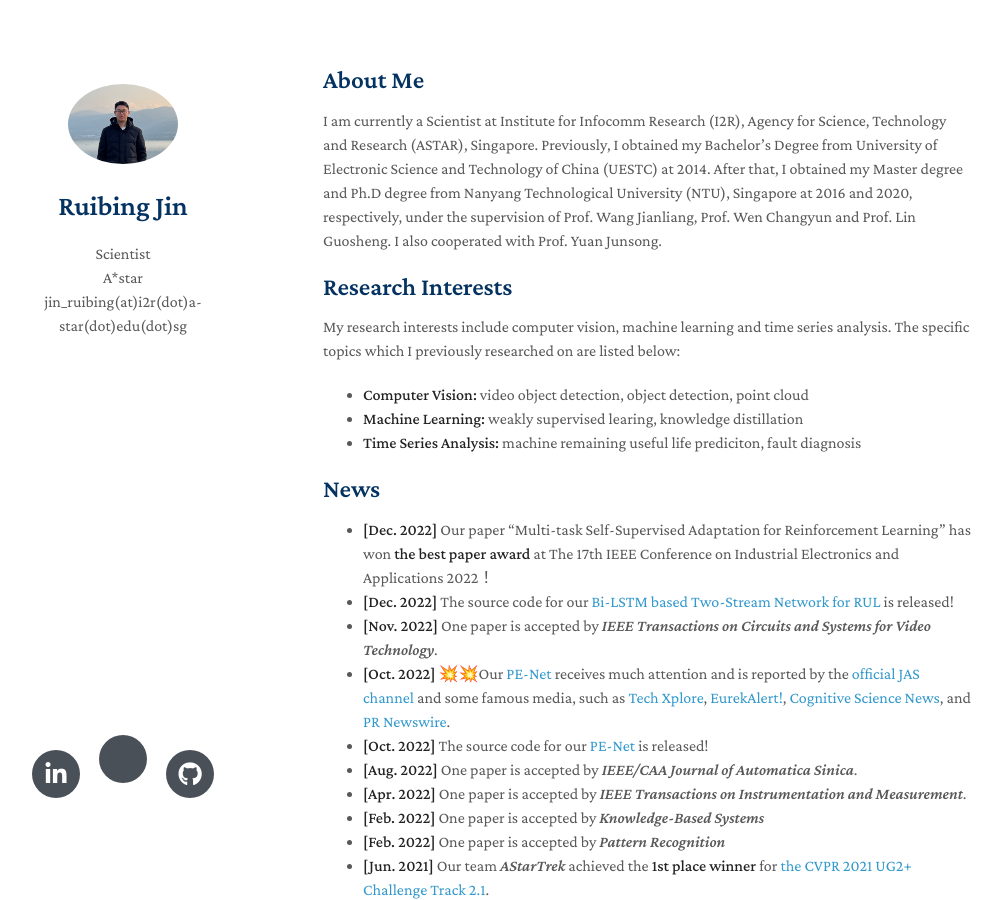
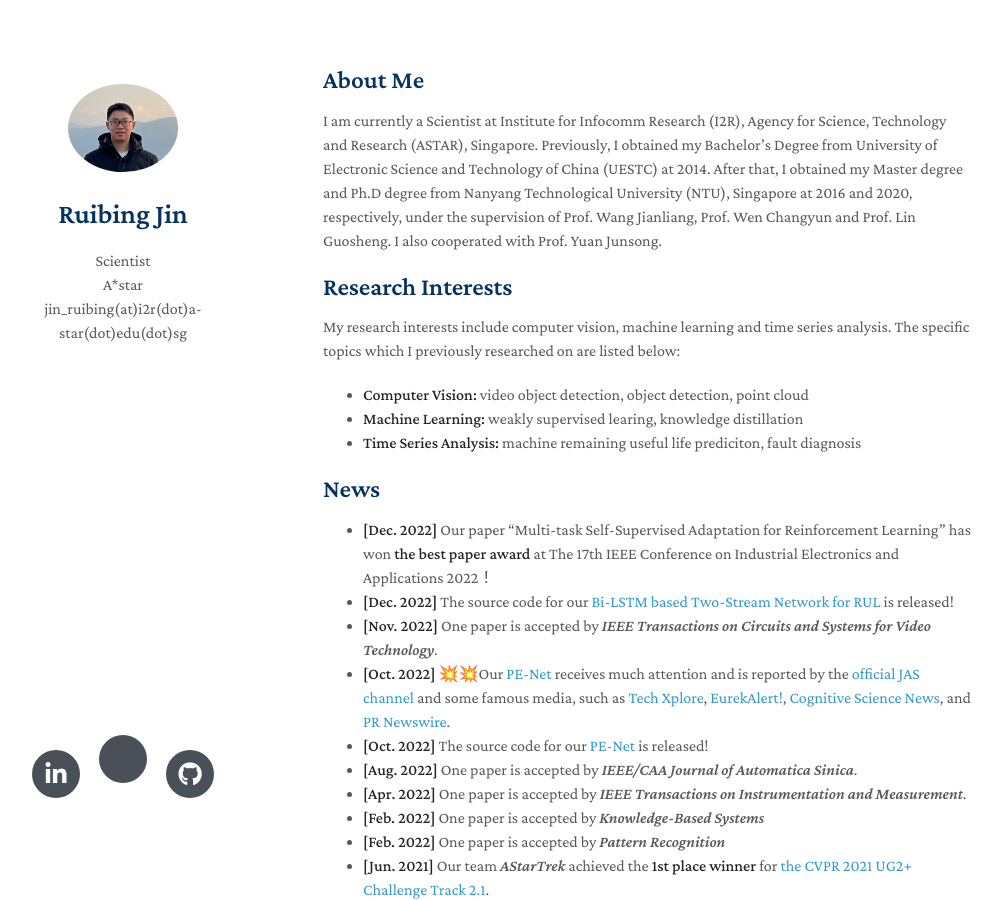
Before and after one commit to ruibing-jin/ruibing-jin.github.io, a Jekyll site: the page built from index.md, in a window 1280 px wide and 900 px high. Shown: the whole window, without its empty margins (147-1149 px from the left). Built offline with Jekyll 4.4.1, drawn with Linux system fonts in a browser that asks for light colours; nearby versions of some CDN libraries; a style sheet for code colours, icons or effects is not loaded; our own code applies the rules of GitHub Pages for plain Markdown files.

Commit message:
Update _config.yml

```diff
--- a/_config.yml
+++ b/_config.yml
@@ -6,7 +6,7 @@ keywords: minimal academic
 google_scholar: https://scholar.google.com/citations?user=iqloFEEAAAAJ
 github_link: https://github.com/ruibing-jin
 linkedin: https://sg.linkedin.com/in/ruibing-jin-0124a2a3
-avatar: ./assets/img/ruibing_jin.jpg
+avatar: ./assets/img/ruibing_jin1.jpg
 google_analytics: G-7ETJRETJ5W
 favicon: ./assets/img/ai_icon.png
 favicon_dark: ./assets/img/ai_icon.png
```
